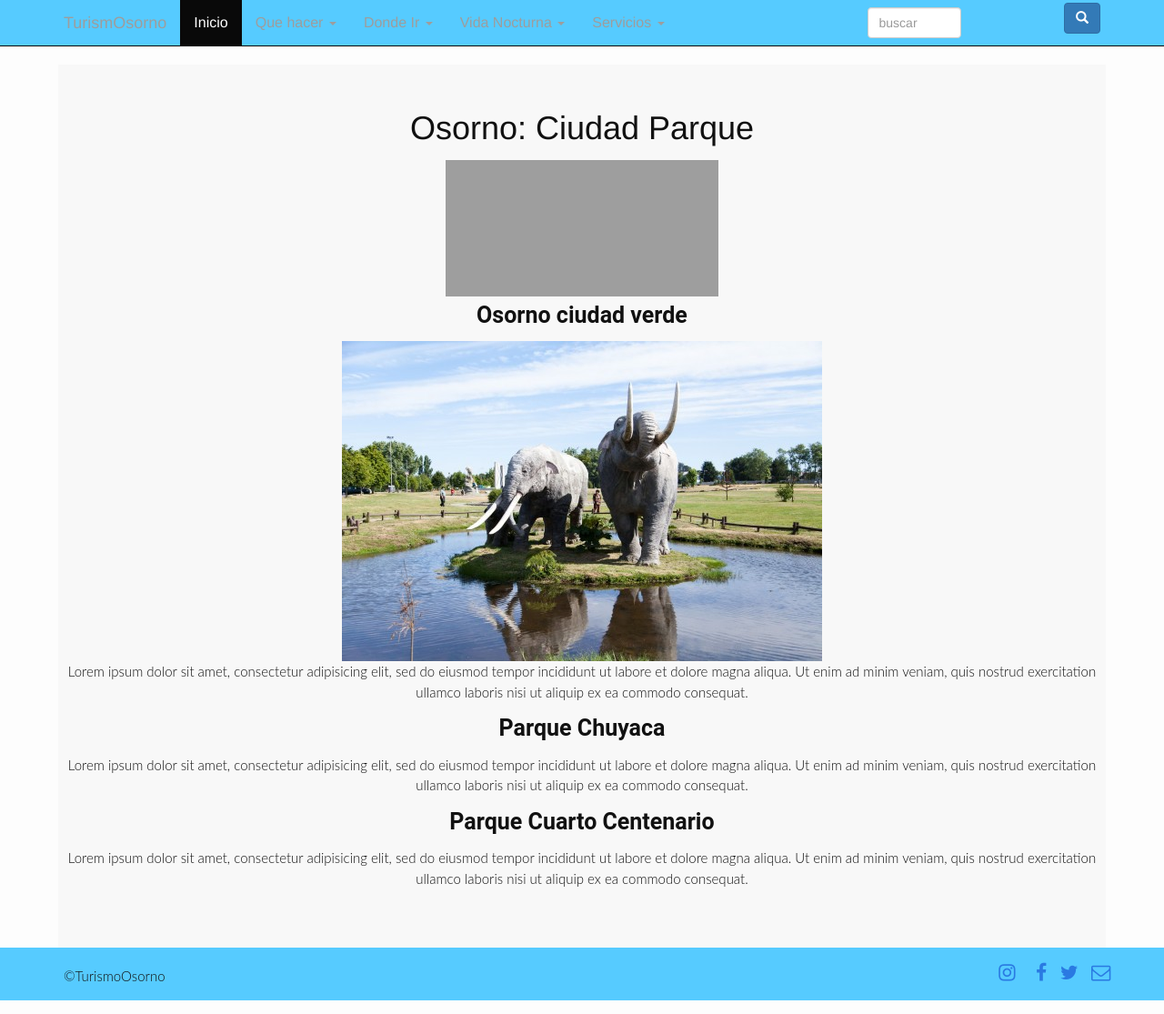
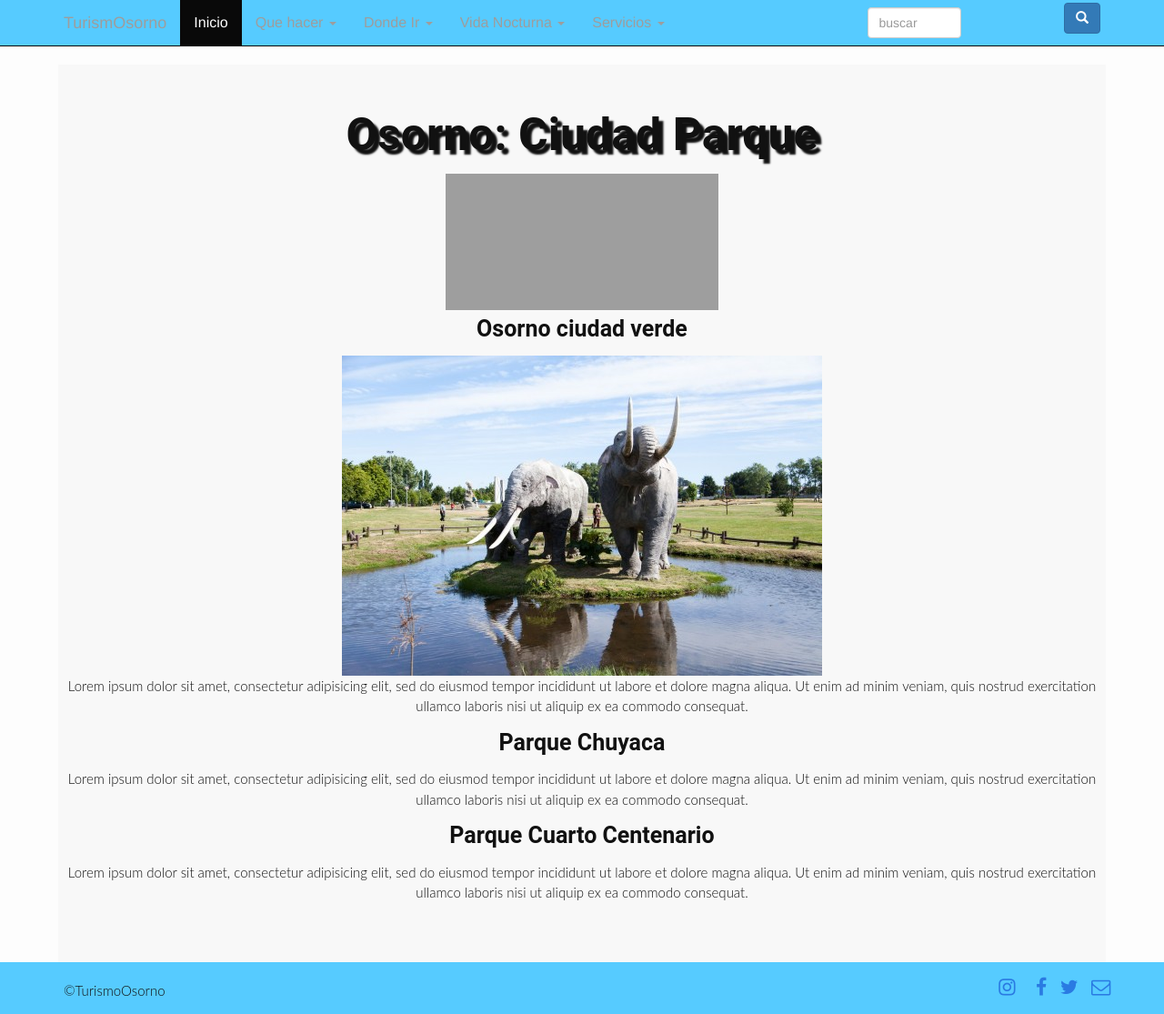
Before and after one commit to JavoFrola/turismosorno, a Jekyll site: the page built from areasverdes.html, in a window 1280 px wide. Shown: the whole page at 91% size. Built offline with Jekyll 4.4.1, drawn with Linux system fonts in a browser that asks for light colours; nearby versions of some CDN libraries; grey boxes are pictures that could not be loaded.

Commit message:
text-shadow main title

```diff
--- a/_includes/footer.html
+++ b/_includes/footer.html
@@ -9,7 +9,7 @@
             <li><a href="#"><i class="fa fa-instagram fa-lg" aria-hidden="true"></i></a></li>
             <li><a href="#"><i class="fa fa-facebook fa-lg" aria-hidden="true"></i></a></li>
             <li><a href="#"><i class="fa fa-twitter fa-lg" aria-hidden="true"></i></a></li>
-            <li><a href="mailto:javier@menphis.cl?subject=Inquietudes"><i class="fa fa-envelope-o fa-lg" aria-hidden="true"></i></a></li>
+            <li><a href="mailto:javier@menphis.cl"><i class="fa fa-envelope-o fa-lg" aria-hidden="true"></i></a></li>
           </ul>
         </div>
       </div>
--- a/_includes/index.html
+++ b/_includes/index.html
@@ -1,4 +1,5 @@
 <section class="wraping">
+	<h1> Turismo Osorno</h1>
 	<div class="main-slide">
 
 		<div class="slide-images">
--- a/_sass/minima/general/common.sass
+++ b/_sass/minima/general/common.sass
@@ -6,6 +6,9 @@
 	text-align: center
 	padding: 50px 0
 // text
+h1
+	@extend %headingOne
+
 h2
 	@extend %headingTwo
 
--- a/_sass/minima/placeholders/placeholders.scss
+++ b/_sass/minima/placeholders/placeholders.scss
@@ -1,3 +1,10 @@
+%headingOne{
+	font-family: Roboto;
+	font-size: 5rem;
+	font-weight: 700;
+}
+
+
 %headingTwo{
 	font-family: Roboto;
 	font-size: 2.5rem;
--- a/_sass/minima/sections/home.sass
+++ b/_sass/minima/sections/home.sass
@@ -1,7 +1,7 @@
-
+h1
+	text-shadow: 5px 5px 2px
 // slide
 .main-slide
-
 	.slide-figure
 		width: 80%
 		height: 200px
```
Also changed, not shown: 6 other files.
